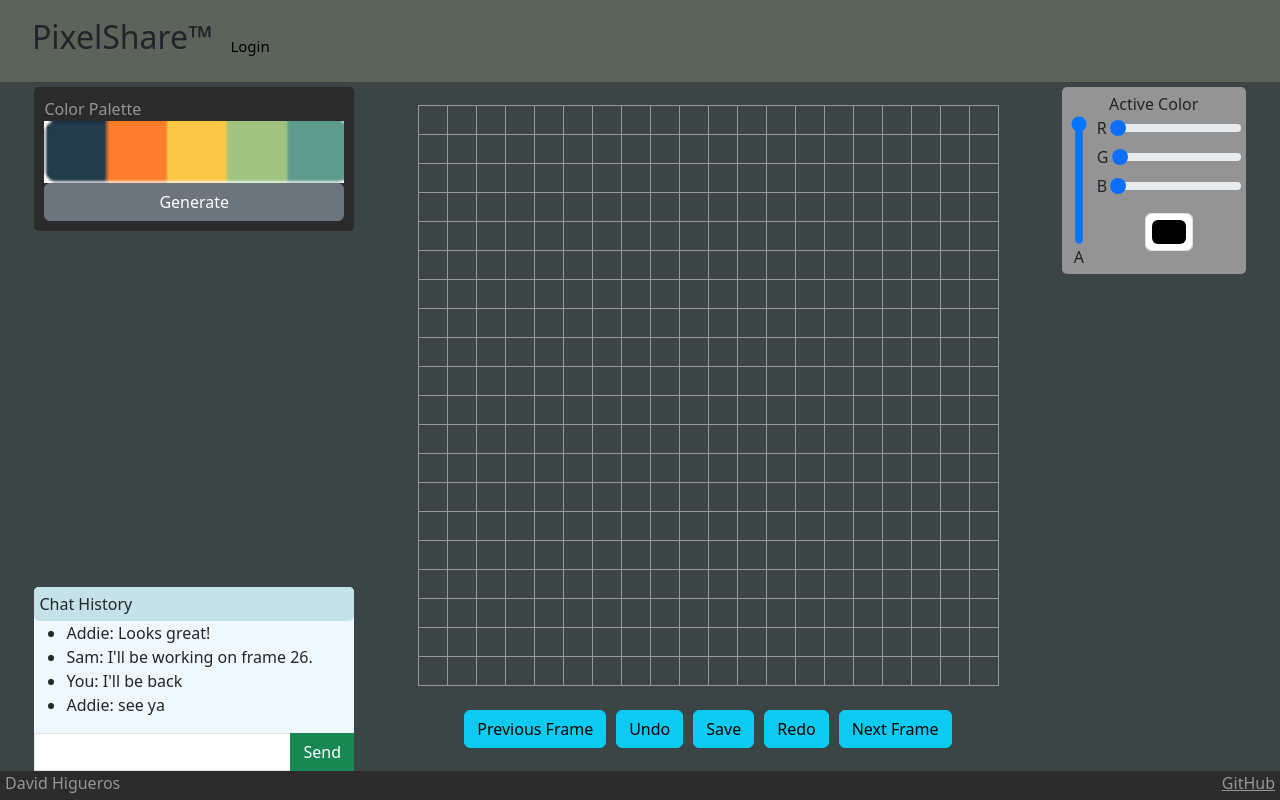
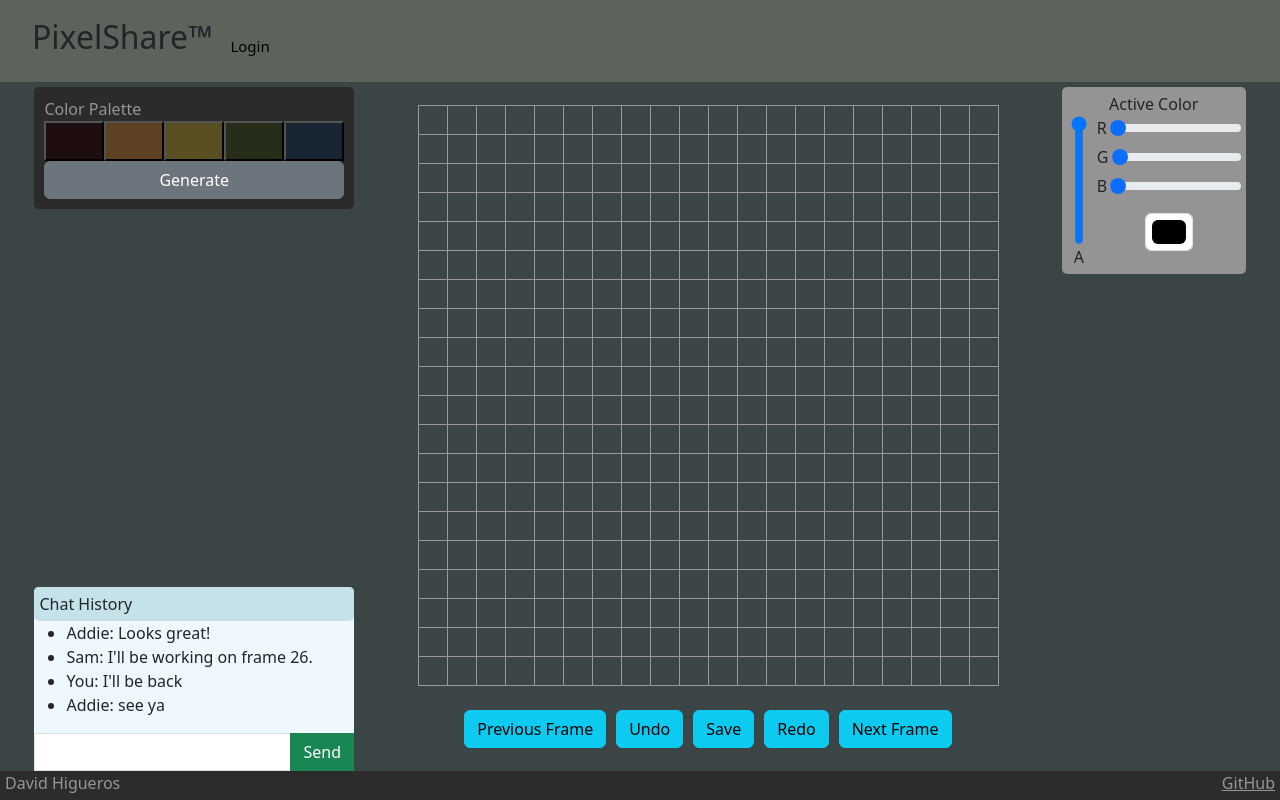
Before and after one commit to TheDavSmasher/startup, a React (Vite) app: page /canvas in a window 1280 px wide. Built offline with nearby package versions, Linux system fonts and the light colour scheme.

Commit message:
Improved Palette Service Component

```diff
--- /dev/null
+++ b/src/canvas/paletteService.css
@@ -0,0 +1,10 @@
+.palette-options {
+    display: flex;
+    flex-direction: row;
+    align-items: center;
+}
+
+.palette-color {
+    flex: 1;
+    height: 40px;
+}
--- a/src/canvas/paletteService.jsx
+++ b/src/canvas/paletteService.jsx
@@ -1,11 +1,43 @@
 import React from "react";
 
-export function PaletteService(props) {
+import './paletteService.css'
+
+export function PaletteService({ changeColor }) {
+    const [colorArray, setColorArray] = React.useState(Array(5).fill([0,0,0,0]));
+
+    React.useEffect(() => {
+        setColorArray([
+            [31,14,15,255],
+            [92,65,35,255],
+            [89,79,32,255],
+            [38,46,26,255],
+            [23,38,50,255]
+        ]);
+    }, [])
+
     return (
         <div className="palette text-white-50">
             <span>Color Palette</span>
-            <img src="pallete.png" />
+            <div className="palette-options">
+                <ColorSquare value={colorArray[0]} updateColor={changeColor} />
+                <ColorSquare value={colorArray[1]} updateColor={changeColor} />
+                <ColorSquare value={colorArray[2]} updateColor={changeColor} />
+                <ColorSquare value={colorArray[3]} updateColor={changeColor} />
+                <ColorSquare value={colorArray[4]} updateColor={changeColor} />
+            </div>
             <button className="btn btn-secondary">Generate</button>
         </div>
     );
 }
+
+function ColorSquare({ value, updateColor }) {
+    return (
+        <button className="palette-color" style={PixelColor(value)} onClick={() => updateColor(value)}></button>
+    );
+}
+
+function PixelColor(values) {
+    return {
+        background: 'rgba('+values[0]+','+values[1]+','+values[2]+','+(values[3]/255)+')'
+    }
+}
```
